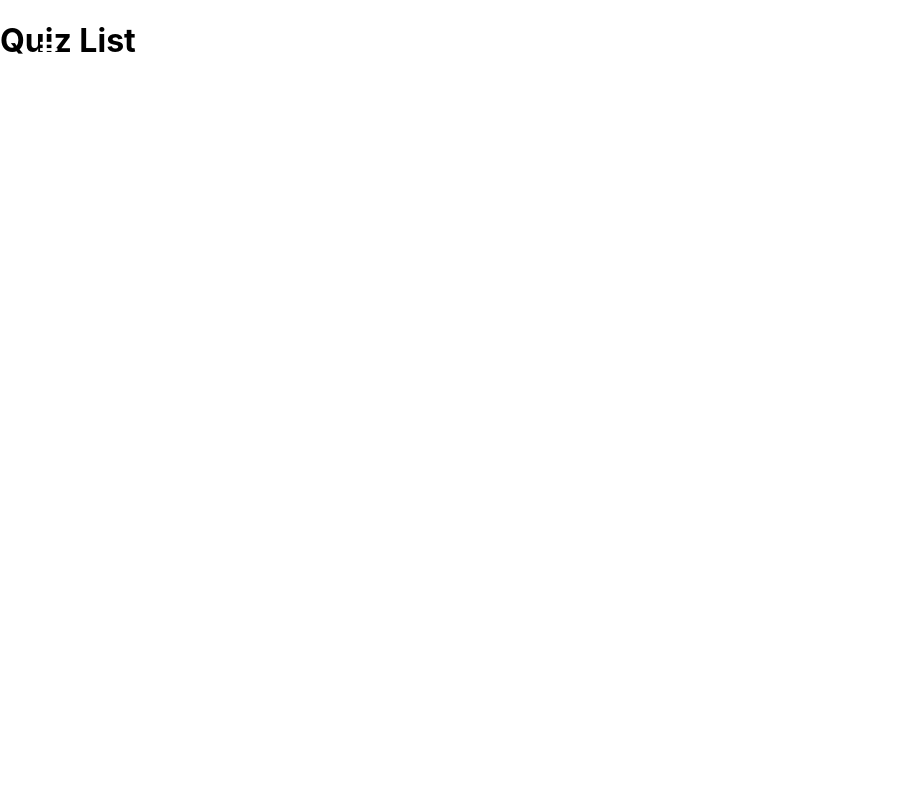
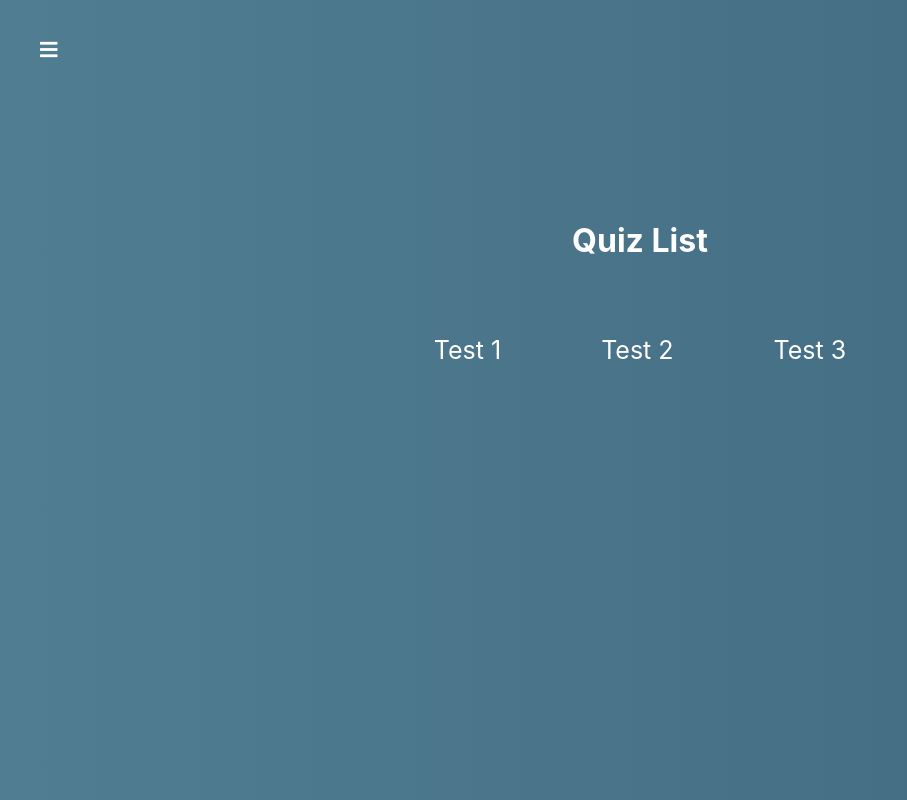
Before and after one commit to Toshpolat1225/First-project, a React (Create React App) app: page / in a window 1280 px wide. Shown: the whole page, without its empty margins (0-907 px from the left). Built offline with nearby package versions, Linux system fonts and the light colour scheme.

Commit message:
8 finish

```diff
--- a/src/component/FinishedQuiz/FinishedQuiz.js
+++ b/src/component/FinishedQuiz/FinishedQuiz.js
@@ -1,6 +1,7 @@
 import React from "react";
 import classes from "./FinishedQuiz.module.css";
 import Button from "../UI/Button/Button";
+import { Link } from "react-router-dom";
 
 const FinishedQuiz = (props) => {
   const successCount = Object.keys(props.results).reduce((total, key) => {
@@ -32,12 +33,8 @@ const FinishedQuiz = (props) => {
           True {successCount} in {props.quiz.length}
         </p>
         <div>
-          <Button onClick={props.onRetry} type="primary">
-            Retry
-          </Button>
-          <Button onClick={props.onRetry} type="success">
-            Continue
-          </Button>
+          <Button onClick={props.onRetry} type="primary">Retry</Button>
+          <Link to="/"><Button type="success">Quiz List</Button></Link>
         </div>
       </div>
     </div>
--- a/src/container/QuizList/QuizList.js
+++ b/src/container/QuizList/QuizList.js
@@ -1,10 +1,28 @@
 import React, { Component } from "react";
+import { NavLink } from "react-router-dom";
+import classes from "./QuizList.module.css"
 
 export default class QuizList extends Component {
+  renderQuizes(){      // Bacekenddan testlar keladi
+    return [1,2,3].map((quiz, index)=>{
+      return(
+        <li key={index} className={classes.li}>
+          <NavLink to={"/quiz/" + quiz}>
+            Test {quiz}
+          </NavLink>
+        </li>
+      )
+    })
+  }
   render() {
     return (
-      <div>
-        <h1> Quiz List </h1>
+      <div className={classes.QuizList}>
+        <div>
+          <h1 className={classes.h1}> Quiz List </h1>
+          <ul className={classes.ul}>
+            {this.renderQuizes()}
+          </ul>
+        </div>
       </div>
     );
   }
--- /dev/null
+++ b/src/container/QuizList/QuizList.module.css
@@ -0,0 +1,30 @@
+.QuizList{
+    display: flex;
+    justify-content: center;
+    padding: 100px;
+    padding-top: 200px;
+    flex-grow: 1;
+    background: linear-gradient(90deg, #517d92 0%, #3f697e 100%);
+    color: #fff;
+}
+.h1{
+    text-align: center;
+}
+.ul{
+    font-size: 25px;
+    list-style: none;
+    display: flex;
+    justify-content: space-between;
+    padding:0;
+}
+.li{
+    margin: 50px;
+}
+.li a{
+    font-size: 25px;
+    color: #fff;
+    text-decoration: none;
+}
+.li a:hover{
+    color: rgb(210, 226, 66);
+}
```
